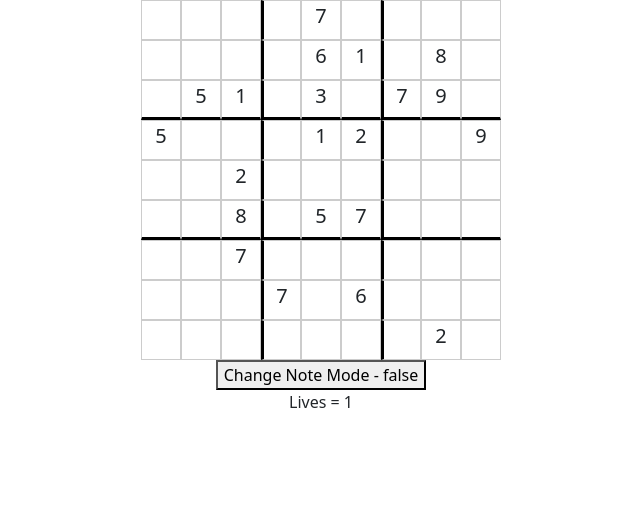
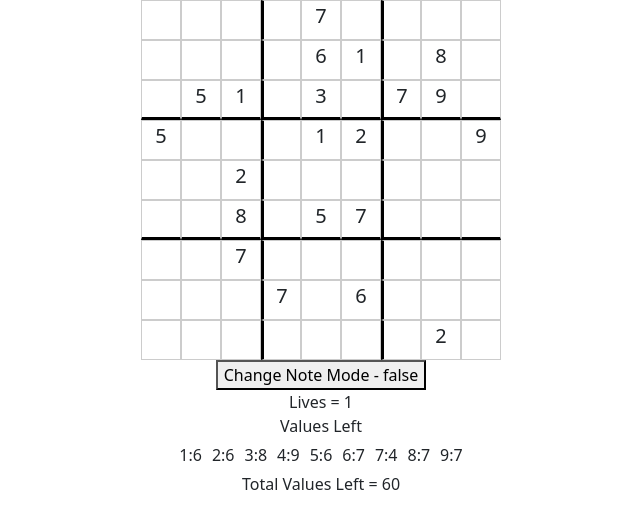
Before and after one commit to Juan-Martinez-306/sudoku-ag-ts, a React (Create React App) app: page / in a window 1280 px wide. Shown: the top 528 px of the page, without its empty margins (319-959 px from the left). Built offline with nearby package versions, Linux system fonts and the light colour scheme.

Commit message:
Added a simple variable to our state that tracks how many values are left to guess. This will be used to help users decide which values to go for first, and technically will be used to determine victory condition when it hits 0.

```diff
--- a/src/SudokuBoard.css
+++ b/src/SudokuBoard.css
@@ -34,6 +34,15 @@
     background-color: red;
     border: 1px solid red;
 }
+
+.horizontal-row {
+    display: flex;
+    justify-content: center;
+}
+.horizontal-row > div {
+    margin: 5px;
+}
+
 /* vertical lines */
 .sudoku-cell:nth-child(3n+4) {
     border-left: 3px solid black;
--- a/src/components/SudokuBoard.tsx
+++ b/src/components/SudokuBoard.tsx
@@ -87,6 +87,21 @@ const SudokuBoard: React.FC<SudokuBoardProps> = ({
       <div>
         <span>{"Lives = " + String(sudokuObj.lives)}</span>
       </div>
+      <div>
+        <span>{"Values Left "}</span>
+        <div className="horizontal-row">
+          {Array.from({ length: 9 }).map((_, index) => (
+            <div>
+              {String(index + 1) +
+                ":" +
+                String(sudokuObj.valueToAmountLeft[index + 1])}
+            </div>
+          ))}
+        </div>
+        <span>
+          {"Total Values Left = " + String(sudokuObj.amountOfBoxesLeft)}
+        </span>
+      </div>
     </div>
   );
 };
--- a/src/components/SudokuBox.tsx
+++ b/src/components/SudokuBox.tsx
@@ -63,6 +63,8 @@ const SudokuBox: React.FC<SudokuBoxProps> = ({
             alert("RIGHT ONE!");
             setFilled(event.key);
             newSudokuObj.filledIn[JSON.stringify(boxNum)] = event.key;
+            newSudokuObj.valueToAmountLeft[Number(event.key)] -= 1;
+            newSudokuObj.amountOfBoxesLeft--;
           } else {
             alert("WRONG ONE");
             newSudokuObj.removeLife();
--- a/src/utility/Sudoku.tsx
+++ b/src/utility/Sudoku.tsx
@@ -136,6 +136,8 @@ export class Sudoku {
   showWrong: Set<number>;
   difficulty: SudokuDifficulty;
   lives: number;
+  amountOfBoxesLeft: number;
+  valueToAmountLeft: { [key: number]: number };
 
   constructor(diffuculty: SudokuDifficulty) {
     this.board = generateSudoku();
@@ -145,12 +147,35 @@ export class Sudoku {
     this.notes = {};
     this.showWrong = new Set<number>();
     this.lives = 5 - this.difficulty * 2;
+    this.valueToAmountLeft = {
+      1: 9,
+      2: 9,
+      3: 9,
+      4: 9,
+      5: 9,
+      6: 9,
+      7: 9,
+      8: 9,
+      9: 9,
+    };
+    this.amountOfBoxesLeft = 81;
+    // inital values left
+    this.determineValuesLeft();
   }
 
   getElementAtBoxNum(boxNum: number) {
     const row = Math.floor(boxNum / 9);
     const col = boxNum % 9;
     return this.board[row][col];
+  }
+
+  determineValuesLeft() {
+    for (let i = 0; i < this.revealed.length; ++i) {
+      const position = this.revealed[i];
+      const valueAtPosition = this.board[position[0]][position[1]];
+      this.valueToAmountLeft[valueAtPosition] -= 1;
+      this.amountOfBoxesLeft--;
+    }
   }
 
   removeLife() {
```
